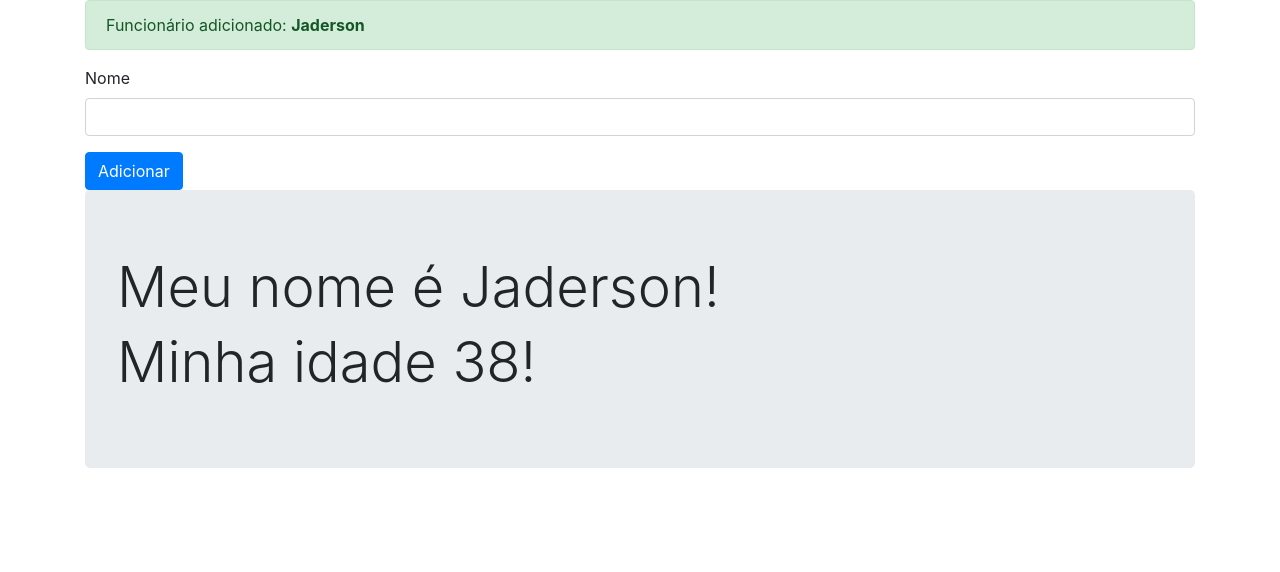
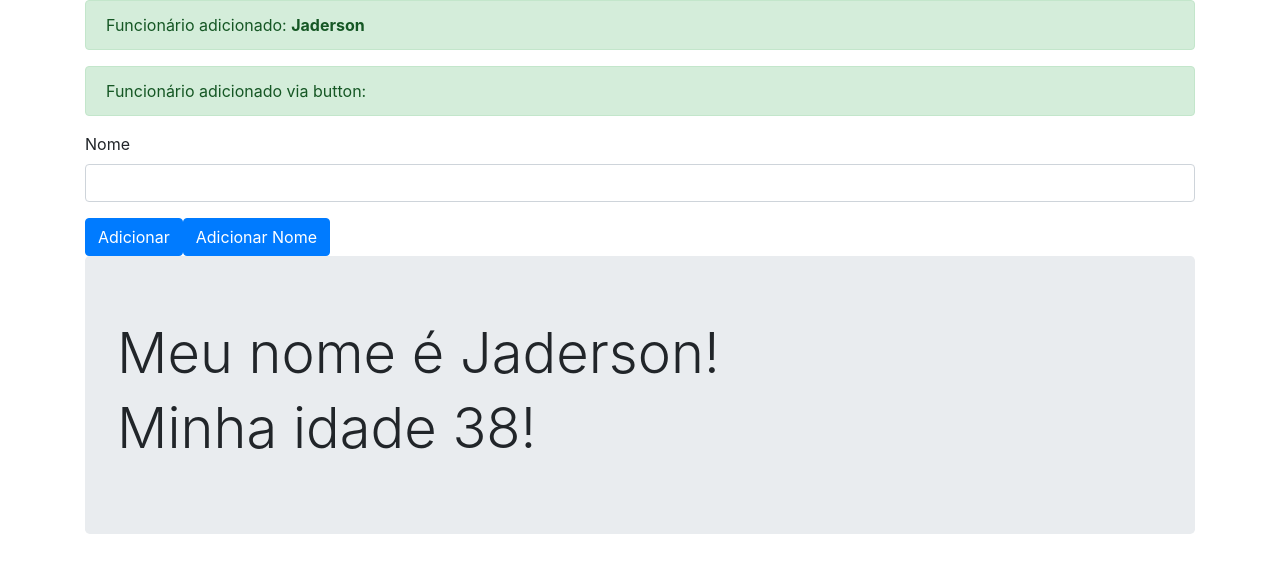
Before and after one commit to JadersonCardoso/curso-angular-rest-spring-boot-ui, an Angular app: page / in a window 1280 px wide. Shown: the top 572 px of the page. Built offline with nearby package versions, Linux system fonts and the light colour scheme.

Commit message:
9.8 Usando viarável de referênica

```diff
--- a/src/app/app.component.html
+++ b/src/app/app.component.html
@@ -2,12 +2,17 @@
   <div class="alert alert-success" role="alert">
       Funcionário adicionado: <strong>{{nome}}</strong>
   </div>
+  <div class="alert alert-success" role="alert">
+    Funcionário adicionado via button: <strong>{{nome2}}</strong>
+  </div>
+
   <div class="form-group">
     <label >Nome</label>
-    <input type="text" class="form-control" (input)="alterarNome($event)">
+    <input type="text" class="form-control" (input)="alterarNome($event)" #inputNome>
   </div>
 
   <button type="button" class="btn btn-primary" (click)="adicionar()">Adicionar</button>
+  <button type="button" class="btn btn-primary" (click)="adicionarNome(inputNome.value)">Adicionar Nome</button>
 </div>
 <div class="container">
   <div class="jumbotron">
--- a/src/app/app.component.ts
+++ b/src/app/app.component.ts
@@ -7,6 +7,7 @@ import { Component } from '@angular/core';
 })
 export class AppComponent {
   nome = 'Jaderson';
+  nome2 = '';
   idade = 10;
 
   getIdade() {
@@ -19,6 +20,11 @@ export class AppComponent {
     this.nome = this.nome + numero;
   }
 
+  adicionarNome(nome: string) {
+    this.nome2 = nome;
+  }
+
+
   alterarNome(event: any) {
     //console.log(event);
     this.nome = event.target.value;
```
